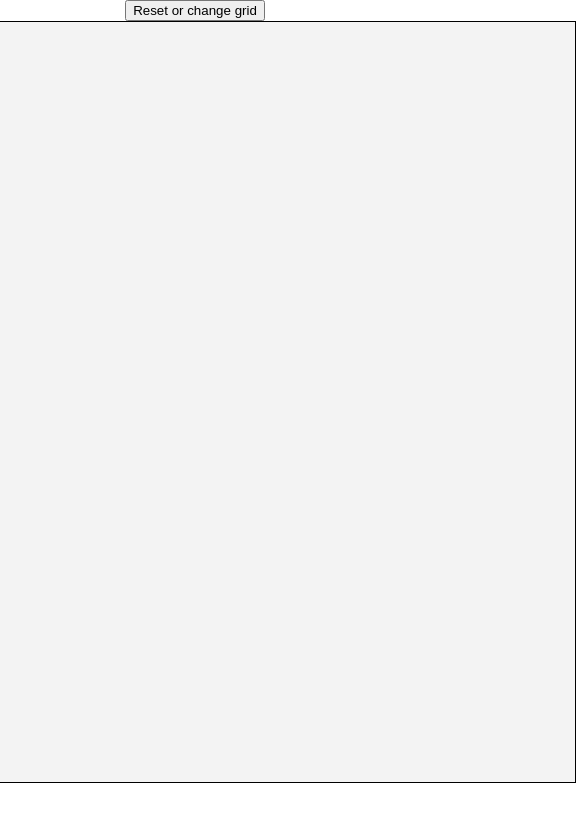
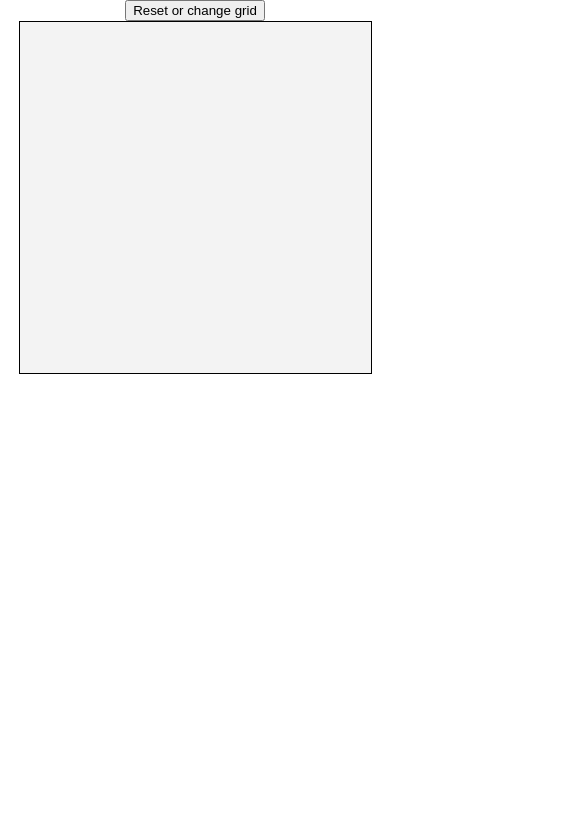
Before and after one commit to zaephyr/etch-a-sketch, a plain HTML site: page index.html in a window 390 px wide. Shown: the whole page, 576 px wide, since content can reach past the window. Drawn offline with Linux system fonts and the light colour scheme.

Commit message:
added grid responsivnes

```diff
--- a/style.css
+++ b/style.css
@@ -17,8 +17,8 @@ body {
     display: grid;
     grid-template-columns: repeat(var(--side), 1fr);
     grid-template-rows: repeat(var(--side), 1fr);
-    width: 760px;
-    height: 760px;
+    width: 90vmin;
+    height: 90vmin;
     border: 1px solid black;
     justify-items: center;
     align-items: center;
```
